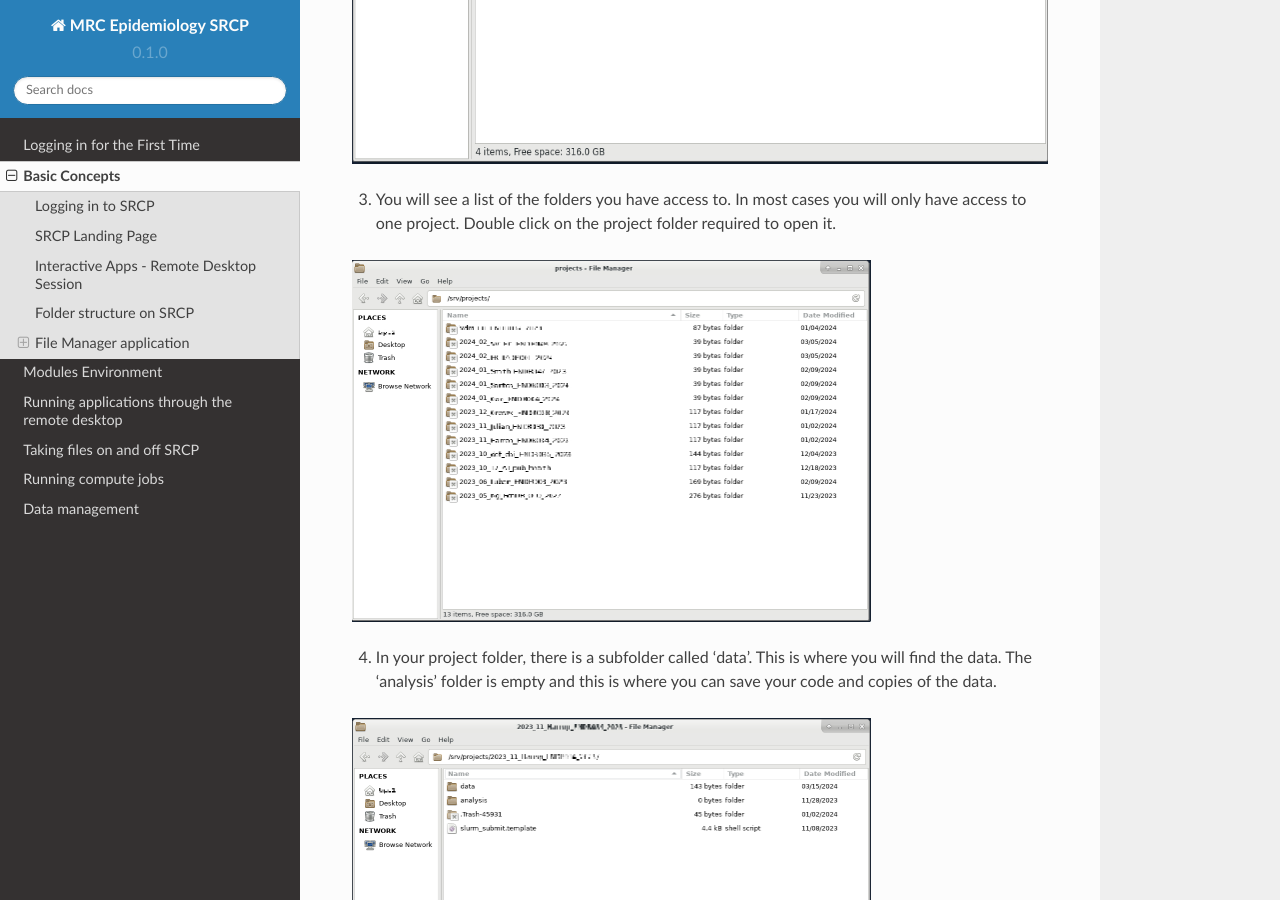
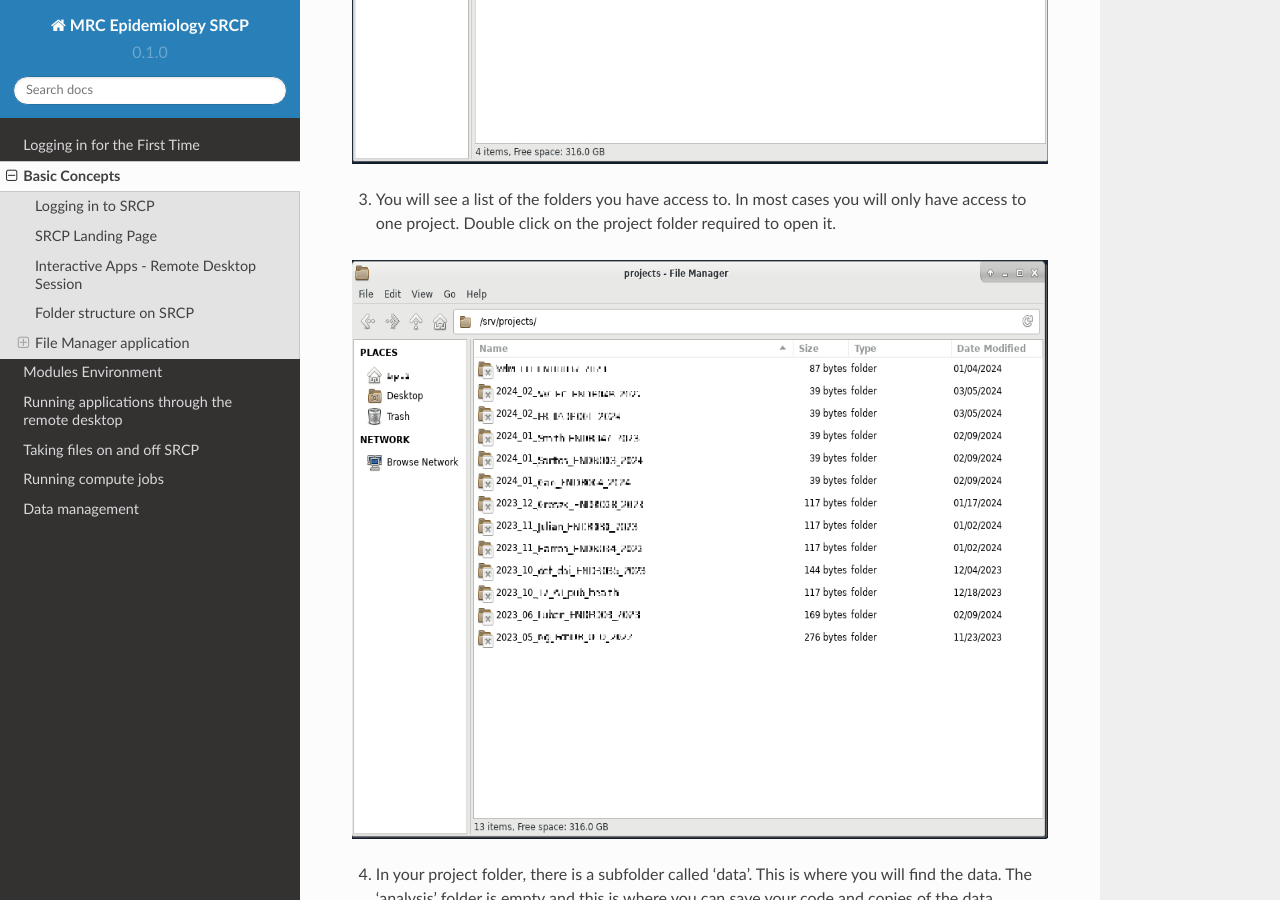
Before and after one commit to epi-analysis/SRCP_docs, a Sphinx documentation site: the page built from docs/source/01-Basic-Concepts.rst, in a window 1280 px wide and 900 px high, scrolled down 5830 px. Built offline with Sphinx 7.4.7 and the Read the Docs theme 2.0.0, drawn with Linux system fonts in a browser that asks for light colours.

Commit message:
Update 01-Basic-Concepts.rst

```diff
--- a/docs/source/01-Basic-Concepts.rst
+++ b/docs/source/01-Basic-Concepts.rst
@@ -125,11 +125,11 @@
 3. You will see a list of the folders you have access to. In most cases you will only have access to one project. Double click on the project folder required to open it.
 
 .. figure:: ../../images/you-project-folder.png
-  :scale: 50 %
+  :scale: 80 %
   :alt: Your project folder
 
 4. In your project folder, there is a subfolder called 'data'. This is where you will find the data. The 'analysis' folder is empty and this is where you can save your code and copies of the data.
 
 .. figure:: ../../images/analysis-data.png
-  :scale: 50 %
+  :scale: 80 %
   :alt: Analysis and data folders
```
